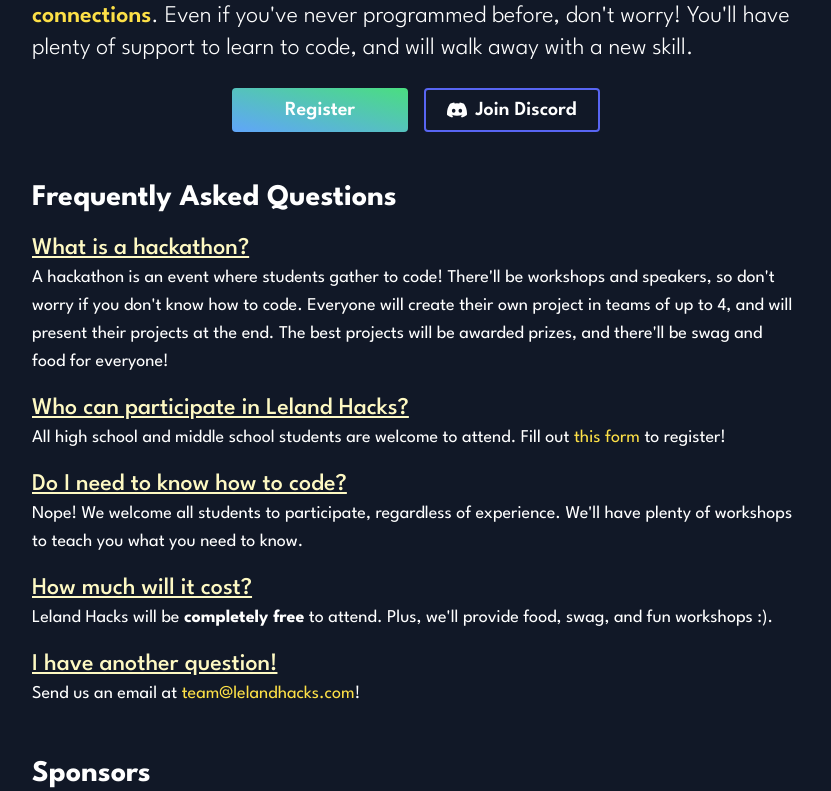
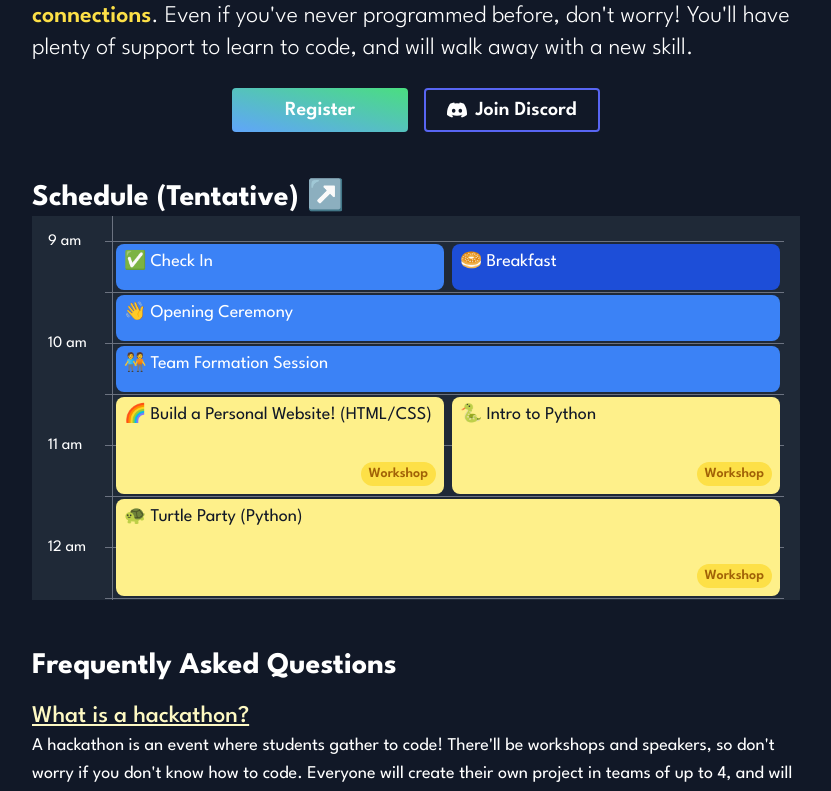
Before and after one commit to maggie-j-liu/lelandhacks, a Next.js app: page / in a window 1280 px wide. Shown: the part 366-1157 px from the top of the page, without its empty margins (224-1055 px from the left). Built offline with nearby package versions, Linux system fonts and the light colour scheme.

Commit message:
add schedule

```diff
--- /dev/null
+++ b/components/Schedule.tsx
@@ -0,0 +1,248 @@
+import { Fragment } from "react";
+
+interface Event {
+  name: string;
+  start: `${number}:${number}`;
+  end: `${number}:${number}`;
+  tag?: Tag;
+}
+
+type Tag = "food" | "workshop" | "event";
+
+type EventOrArrayOfEvents = Event | Event[];
+
+const data: EventOrArrayOfEvents[] = [
+  [
+    {
+      name: "✅ Check In",
+      start: "9:00",
+      end: "9:30",
+    },
+    {
+      name: "🥯 Breakfast",
+      start: "9:00",
+      end: "9:30",
+      tag: "food",
+    },
+  ],
+  {
+    name: "👋 Opening Ceremony",
+    start: "9:30",
+    end: "10:00",
+  },
+  {
+    name: "🧑‍🤝‍🧑 Team Formation Session",
+    start: "10:00",
+    end: "10:30",
+  },
+  [
+    {
+      name: "🌈 Build a Personal Website! (HTML/CSS)",
+      start: "10:30",
+      end: "11:30",
+      tag: "workshop",
+    },
+    {
+      name: "🐍 Intro to Python",
+      start: "10:30",
+      end: "11:30",
+      tag: "workshop",
+    },
+  ],
+  {
+    name: "🐢 Turtle Party (Python)",
+    start: "11:30",
+    end: "12:30",
+    tag: "workshop",
+  },
+  {
+    name: "🍕 Lunch",
+    start: "13:00",
+    end: "14:00",
+    tag: "food",
+  },
+  {
+    name: "🐝 Python and JavaScript Bee",
+    start: "14:00",
+    end: "15:00",
+    tag: "event",
+  },
+  {
+    name: "🤖 Build a Python Discord Bot",
+    start: "15:00",
+    end: "16:00",
+    tag: "workshop",
+  },
+  {
+    name: "🧋 Boba Break",
+    start: "16:00",
+    end: "16:30",
+    tag: "food",
+  },
+  {
+    name: "💻 An Overview of Git",
+    start: "16:30",
+    end: "17:30",
+    tag: "workshop",
+  },
+  {
+    name: "👾 Game Tournament (Game TBD)",
+    start: "17:30",
+    end: "18:00",
+    tag: "event",
+  },
+  {
+    name: "🥪 Dinner",
+    start: "18:00",
+    end: "19:00",
+    tag: "food",
+  },
+  {
+    name: "🎤 Presentations",
+    start: "19:00",
+    end: "19:45",
+  },
+  {
+    name: "🗳️ Gallery Walk and Voting",
+    start: "19:45",
+    end: "20:30",
+  },
+  {
+    name: "🏆 Closing Ceremony and Awards",
+    start: "20:30",
+    end: "21:00",
+  },
+];
+
+const tagColors: { [key in Tag]: string } = {
+  food: "bg-blue-700",
+  workshop: "bg-yellow-200 text-gray-900",
+  event: "bg-green-300 text-gray-900",
+};
+
+const halfHourPx = 50;
+
+const start = 9;
+const end = 21;
+
+const EventCard = ({ event }: { event: Event | Event[] }) => {
+  let startTime, endTime;
+  let numEvents = 1;
+  if (Array.isArray(event)) {
+    startTime = event[0].start;
+    endTime = event[event.length - 1].end;
+    numEvents = event.length;
+  } else {
+    startTime = event.start;
+    endTime = event.end;
+    event = [event];
+  }
+
+  const [startHr, startMin] = startTime.split(":").map(Number);
+  const [endHr, endMin] = endTime.split(":").map(Number);
+  const halvesFromTop = (startHr - start) * 2 + startMin / 30;
+  const durationHalves = (endHr - startHr) * 2 + (endMin - startMin) / 30;
+  return (
+    <div
+      className="absolute left-[3rem] right-0 flex sm:left-[4rem]"
+      style={{
+        top: `${halfHourPx / 2 + (halfHourPx + 1) * halvesFromTop + 1}px`,
+        height: `${durationHalves * (halfHourPx + 1) - 1}px`,
+      }}
+    >
+      {event.map((e, i) => (
+        <li
+          className={`group relative mx-1 my-0.5 rounded-lg ${
+            e.tag ? tagColors[e.tag] : "bg-secondary-500"
+          } px-2 py-1`}
+          key={i}
+          style={{ width: `${100 / numEvents}%` }}
+        >
+          {/* {e.tag === "workshop"
+            ? "Workshop: "
+            : e.tag === "event"
+            ? "Event: "
+            : ""} */}
+          {e.name}
+          {e.tag === "workshop" ? (
+            <span className="absolute right-2 bottom-2 hidden rounded-full bg-primary-300 px-2 py-0.5 text-sm font-semibold text-primary-700 group-hover:block sm:block">
+              Workshop
+            </span>
+          ) : null}
+        </li>
+      ))}
+    </div>
+  );
+};
+
+const Schedule = ({ fullScreen = true }: { fullScreen?: boolean }) => {
+  return (
+    <>
+      <h2 className="text-3xl font-bold">
+        Schedule (Tentative){" "}
+        {!fullScreen ? (
+          <a
+            className="hover:text-primary-300"
+            href="/schedule"
+            target="_blank"
+            rel="noreferrer"
+          >
+            &#8599;
+          </a>
+        ) : null}
+      </h2>
+      <div
+        className={`${
+          !fullScreen ? "h-96 overflow-auto" : ""
+        } bg-gray-800 px-2 sm:px-4`}
+      >
+        <ul className="relative text-base leading-tight sm:text-lg">
+          {data.map((event, i) => {
+            return <EventCard key={i} event={event} />;
+          })}
+        </ul>
+        <ul className="text-sm sm:text-base">
+          {Array.from({ length: end - start + 1 }, (_, i) => {
+            const hour24 = start + i;
+            const hour12 = hour24 > 12 ? hour24 - 12 : hour24;
+            const ampm = hour24 > 12 ? "pm" : "am";
+            return (
+              <Fragment key={hour24}>
+                <li className="flex items-center gap-3 sm:gap-6">
+                  <div className="w-9 flex-shrink-0 sm:w-10">
+                    {hour12} {ampm}
+                  </div>
+                  <div
+                    className="w-full border-l border-gray-500"
+                    style={{
+                      paddingTop: `${halfHourPx / 2}px`,
+                      paddingBottom: `${halfHourPx / 2}px`,
+                    }}
+                  >
+                    <hr className="-ml-1 border-gray-500 sm:-ml-2" />
+                  </div>
+                </li>
+                {hour24 !== end ? (
+                  <li className="flex items-center gap-3 sm:gap-6">
+                    <div className="w-9 flex-shrink-0 sm:w-10"></div>
+                    <div
+                      className="w-full border-l border-gray-500"
+                      style={{
+                        paddingTop: `${halfHourPx / 2}px`,
+                        paddingBottom: `${halfHourPx / 2}px`,
+                      }}
+                    >
+                      <hr className="-ml-1 border-gray-500 sm:-ml-2" />
+                    </div>
+                  </li>
+                ) : null}
+              </Fragment>
+            );
+          })}
+        </ul>
+      </div>
+    </>
+  );
+};
+
+export default Schedule;
--- a/pages/index.tsx
+++ b/pages/index.tsx
@@ -18,6 +18,7 @@ import Coil from "../sponsors/Coil";
 import Figma from "../sponsors/Figma";
 import easyfuncoding from "../sponsors/easyfuncoding.jpg";
 import Vercel from "../sponsors/Vercel";
+import Schedule from "../components/Schedule";
 
 export default function Home() {
   return (
@@ -105,6 +106,9 @@ export default function Home() {
               Join Discord
             </a>
           </div>
+        </section>
+        <section>
+          <Schedule fullScreen={false} />
         </section>
         <section>
           <Faq />
--- /dev/null
+++ b/pages/schedule.tsx
@@ -0,0 +1,3 @@
+import Schedule from "../components/Schedule";
+
+export default Schedule;
```
